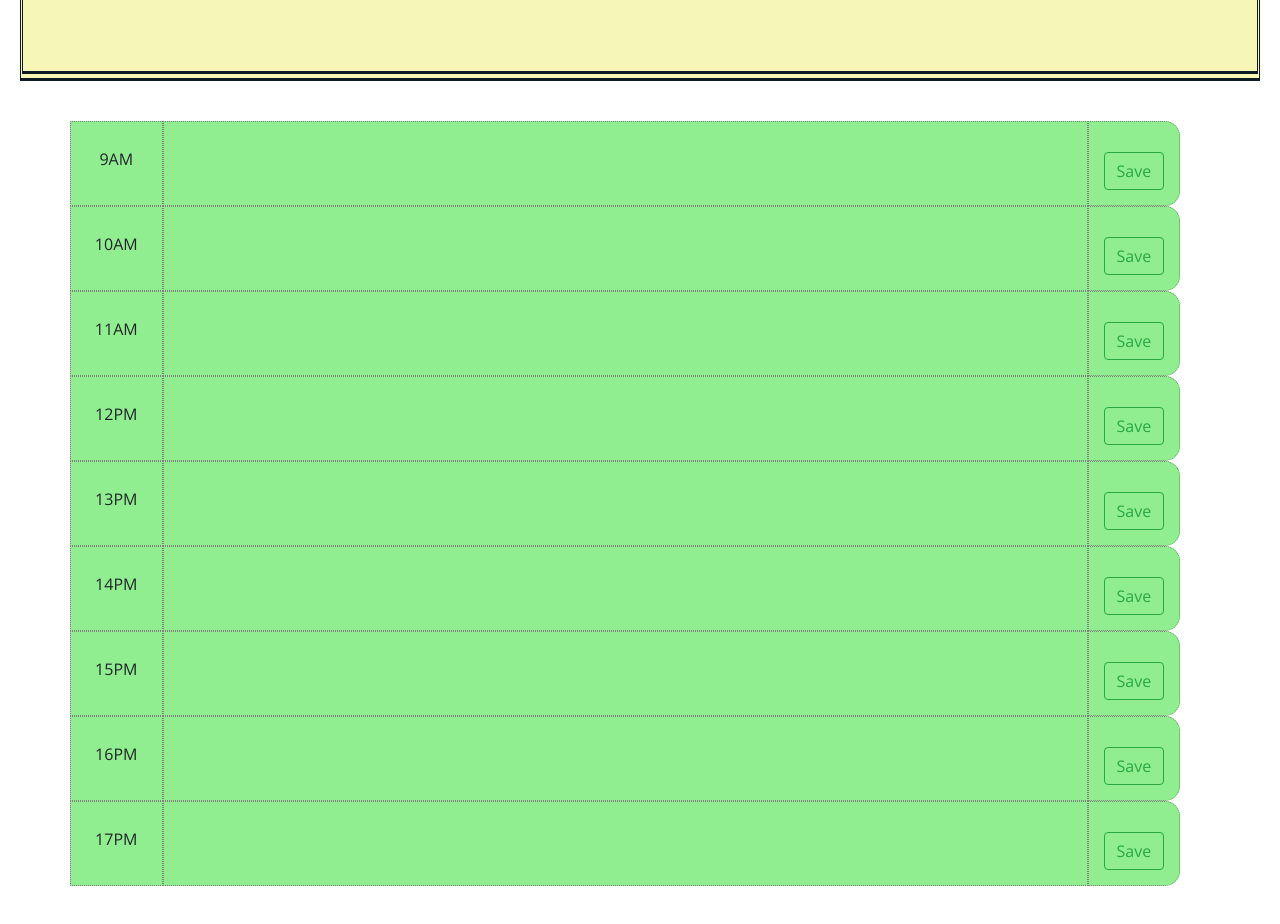
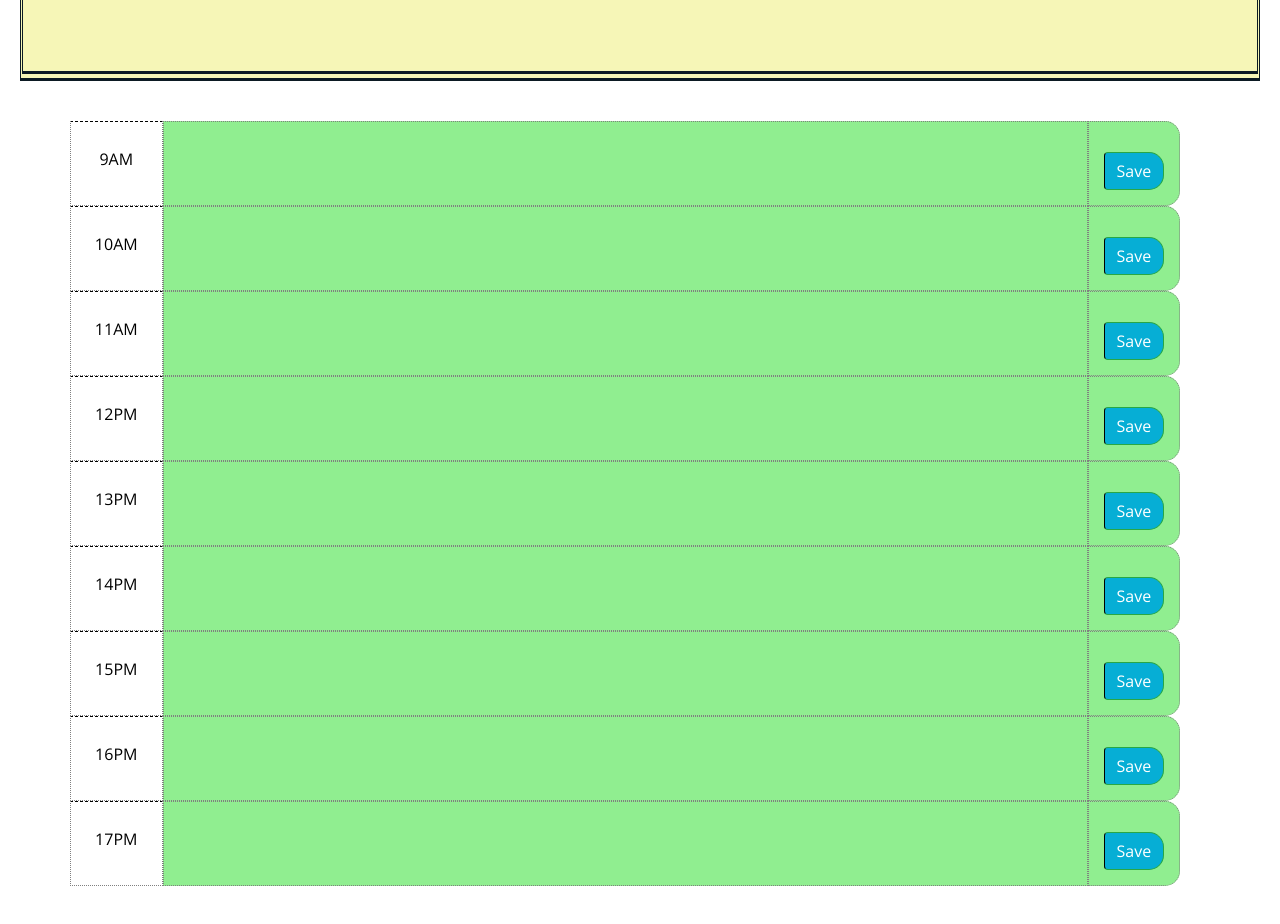
Before and after one commit to ahhyaya/Simple-Work-Day, a plain HTML site: page index.html in a window 1280 px wide. Shown: the part 306-1230 px from the top of the page. Drawn offline with nearby package versions, Linux system fonts and the light colour scheme; a web font is replaced by a local one.

Commit message:
adjust time savebtn css and also change the selector name for bgcolor

```diff
--- a/assets/css/style.css
+++ b/assets/css/style.css
@@ -58,15 +58,15 @@ textarea{
 
 }
 
-.row-red{
+.present{
   background-color:rgb(234, 172, 172);
 }
 
-.row-grey{
+.past{
   background-color: lightgrey;
 }
 
-.row-green{
+.future{
   background-color: lightgreen;
 }
 
@@ -85,7 +85,7 @@ textarea{
   border-top: 1px dashed #000000;
 }
 
-.past {
+/* .past {
   background-color: #d3d3d3;
   color: white;
 }
@@ -98,9 +98,9 @@ textarea{
 .future {
   background-color: #77dd77;
   color: white;
-}
+} */
 
-.saveBtn {
+.save-btn {
   border-left: 1px solid black;
   border-top-right-radius: 15px;
   border-bottom-right-radius: 15px;
@@ -108,7 +108,7 @@ textarea{
   color: white;
 }
 
-.saveBtn i:hover {
+.save-btn i:hover {
   font-size: 20px;
   transition: all .3s ease-in-out;
 }
--- a/index.html
+++ b/index.html
@@ -33,7 +33,7 @@
   <div class="container">
     <!-- Timeblocks go here -->
     <div class="row">
-      <div class="col time  col-lg-1 col-md-1 col-1">
+      <div class="col time  col-lg-1 col-md-1 col-1 hour">
         9AM
       </div>
       <input class="col description col-lg-10 col-md-10 col-10" type="text">
@@ -44,7 +44,7 @@
     </div>
 
     <div class="row">
-      <div class="col time  col-lg-1 col-md-1 col-1">
+      <div class="col time  col-lg-1 col-md-1 col-1 hour">
         10AM
       </div>
       <input class="col description col-lg-10 col-md-10 col-10" type="text">
@@ -55,7 +55,7 @@
     </div>
 
     <div class="row">
-      <div class="col time  col-lg-1 col-md-1 col-1">
+      <div class="col time  col-lg-1 col-md-1 col-1 hour">
         11AM
       </div>
       <input class="col description col-lg-10 col-md-10 col-10" type="text">
@@ -67,7 +67,7 @@
 
 
     <div class="row">
-      <div class="col time  col-lg-1 col-md-1 col-1">
+      <div class="col time  col-lg-1 col-md-1 col-1 hour">
         12PM
       </div>
       <input class="col description col-lg-10 col-md-10 col-10" type="text">
@@ -78,7 +78,7 @@
     </div>
 
     <div class="row">
-      <div class="col time  col-lg-1 col-md-1 col-1">
+      <div class="col time  col-lg-1 col-md-1 col-1 hour">
         13PM
       </div>
       <input class="col description col-lg-10 col-md-10 col-10" type="text">
@@ -89,7 +89,7 @@
     </div>
 
     <div class="row">
-      <div class="col time  col-lg-1 col-md-1 col-1">
+      <div class="col time  col-lg-1 col-md-1 col-1 hour">
         14PM
       </div>
       <input class="col description col-lg-10 col-md-10 col-10" type="text">
@@ -100,7 +100,7 @@
     </div>
 
     <div class="row">
-      <div class="col time  col-lg-1 col-md-1 col-1">
+      <div class="col time  col-lg-1 col-md-1 col-1 hour">
         15PM
       </div>
       <input class="col description col-lg-10 col-md-10 col-10" type="text">
@@ -111,7 +111,7 @@
     </div>
 
     <div class="row">
-      <div class="col time  col-lg-1 col-md-1 col-1">
+      <div class="col time  col-lg-1 col-md-1 col-1 hour">
         16PM
       </div>
       <input class="col description col-lg-10 col-md-10 col-10" type="text">
@@ -122,7 +122,7 @@
     </div>
 
     <div class="row">
-      <div class="col time  col-lg-1 col-md-1 col-1">
+      <div class="col time  col-lg-1 col-md-1 col-1 hour">
         17PM
       </div>
       <input class="col description col-lg-10 col-md-10 col-10" type="text">
--- a/js/script.js
+++ b/js/script.js
@@ -68,13 +68,13 @@ function bgColor() {
 
     if (schedulerTime < currentTime) {
         // $(".row").addClass("row-grey");
-        $(".description").addClass("row-grey");
+        $(".description").addClass("past");
     } else if (schedulerTime == currentTime) {
         // $(".row").addClass("row-red");
-        $(".description").addClass("row-red");
+        $(".description").addClass("present");
     } else if (schedulerTime > currentTime) {
-        $(".row").addClass("row-green");
-        $(".description").addClass("row-green");
+        $(".row").addClass("future");
+        $(".description").addClass("future");
     }
 
 }
```
